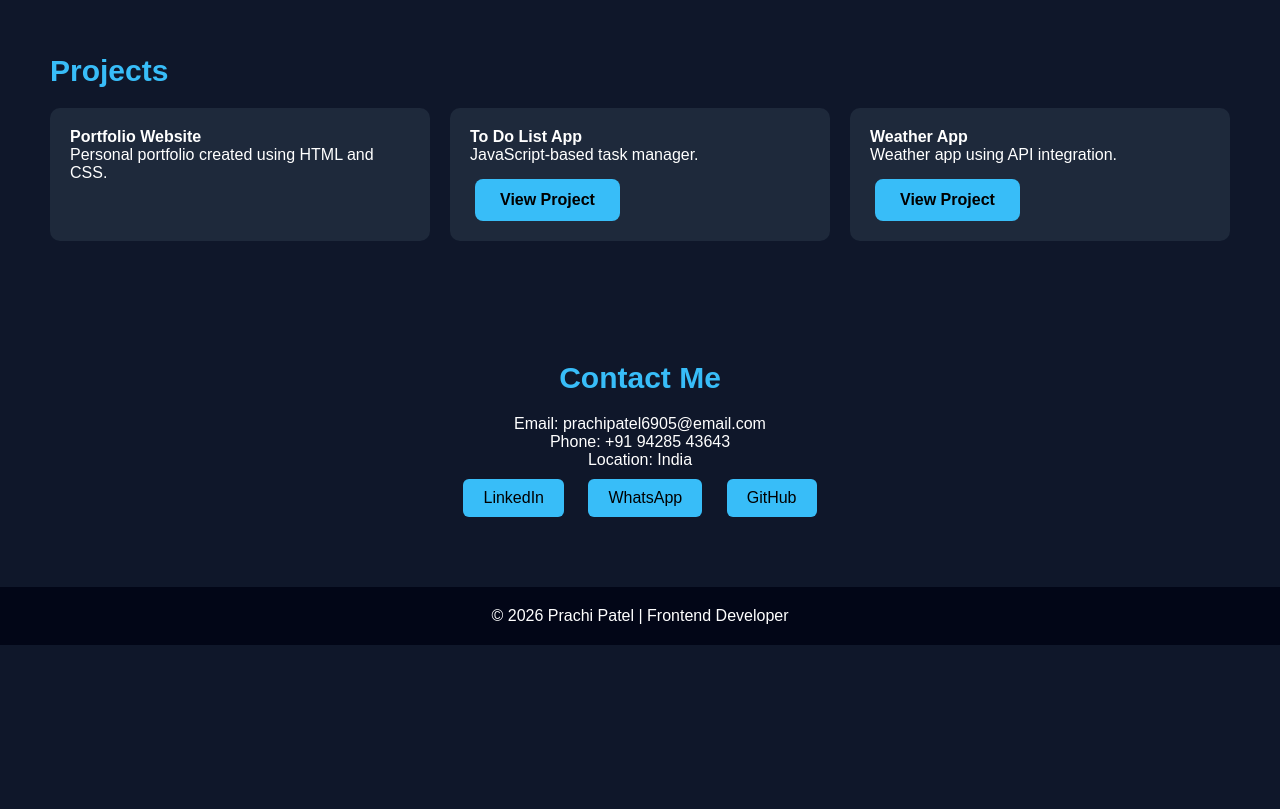
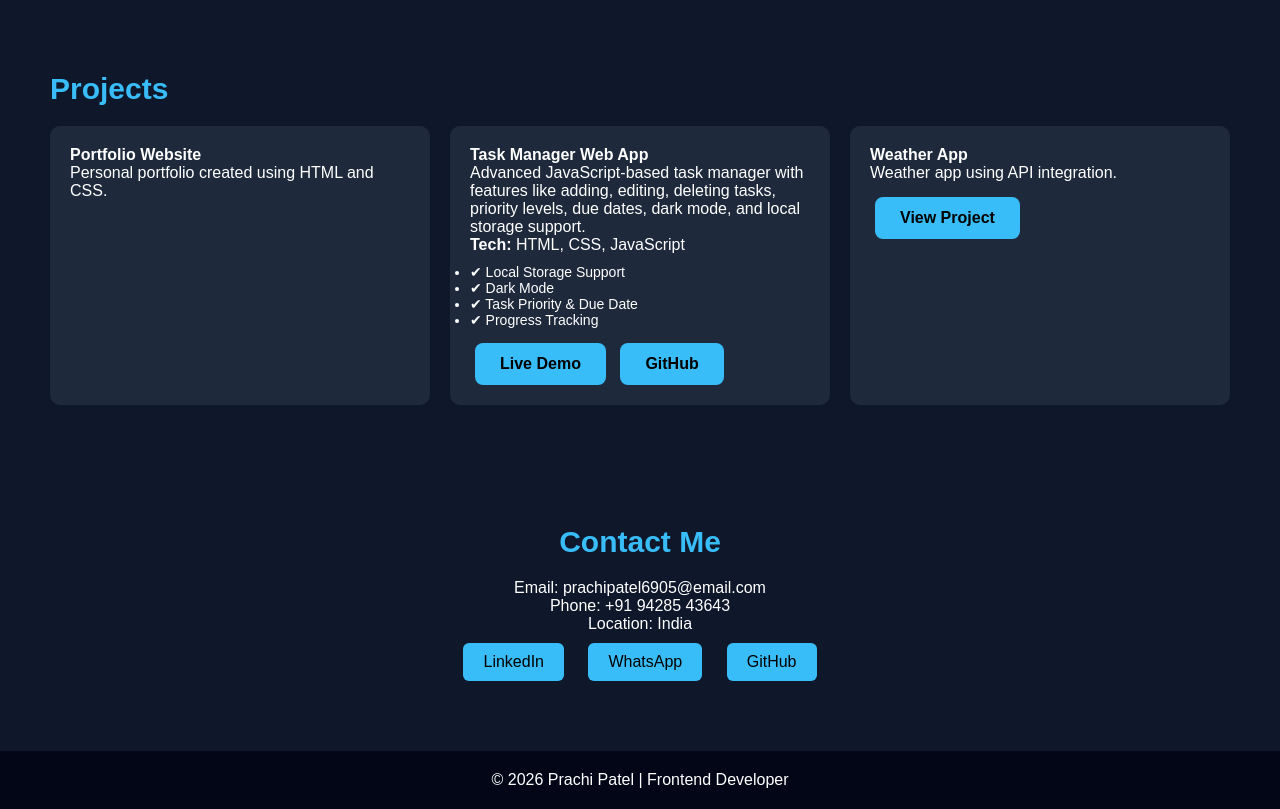
Before and after one commit to prachip6905/Portfolio, a plain HTML site: page index.html in a window 1280 px wide. Shown: the part 1420-2229 px from the top of the page. Before the commit the page ends 2065 px from the top, so only its background shows below. Drawn offline with Linux system fonts and the light colour scheme.

Commit message:
Add files via upload

```diff
--- a/index.html
+++ b/index.html
@@ -1,6 +1,7 @@
 <!DOCTYPE html>
 <html lang="en">
 <head>
+google-site-verification: google500682e12dd5bcde.html
 <meta charset="UTF-8">
 <meta name="viewport" content="width=device-width, initial-scale=1.0">
 <title>My Portfolio</title>
@@ -167,6 +168,7 @@ footer{
 }
 </style>
 </head>
+
 <body>
 
 <header>
@@ -240,9 +242,24 @@ footer{
     </div>
 
     <div class="card">
-      <h4>To Do List App</h4>
-      <p>JavaScript-based task manager.</p>
-      <a href="#" class="btn">View Project</a>
+      <h4>Task Manager Web App</h4>
+
+      <p>
+        Advanced JavaScript-based task manager with features like adding,
+        editing, deleting tasks, priority levels, due dates, dark mode,
+        and local storage support.
+      </p>
+
+      <p><strong>Tech:</strong> HTML, CSS, JavaScript</p>
+
+      <ul style="margin-top:10px; font-size:14px;">
+        <li>✔ Local Storage Support</li>
+        <li>✔ Dark Mode</li>
+        <li>✔ Task Priority & Due Date</li>
+        <li>✔ Progress Tracking</li>
+      </ul>
+      <a href="https://yourusername.github.io/task-manager/" target="_blank" class="btn">Live Demo</a>
+      <a href="https://github.com/yourusername/task-manager" target="_blank" class="btn">GitHub</a>
     </div>
 
     <div class="card">
@@ -253,7 +270,6 @@ footer{
 
   </div>
 </section>
-
 <section class="contact" id="contact">
   <h3>Contact Me</h3>
 
```
